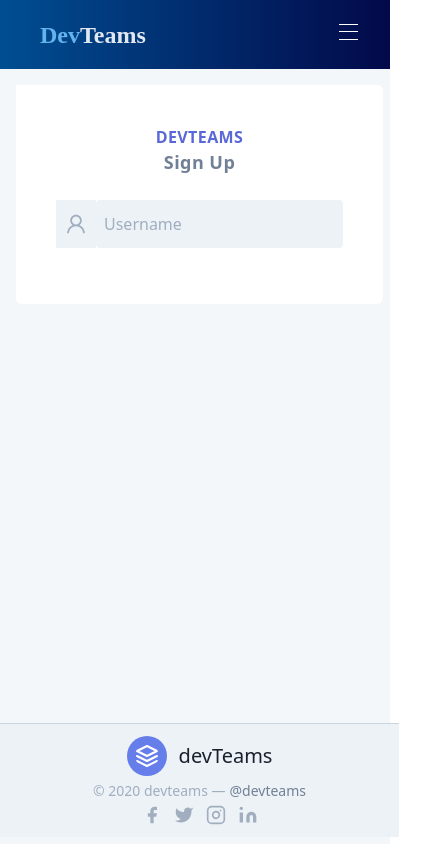
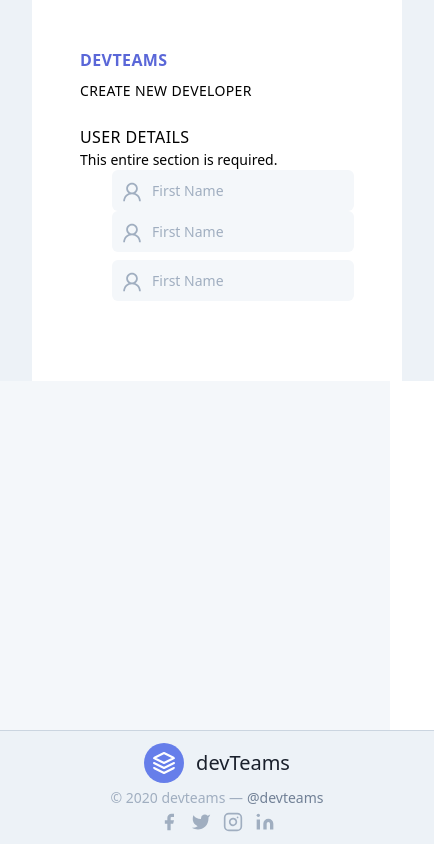
Before and after one commit to yossial/devteams, a Next.js app: page /signup/developer in a window 390 px wide. Shown: the whole page, 434 px wide, since content can reach past the window. Built offline with nearby package versions, Linux system fonts and the light colour scheme.

Commit message:
Changed Hero and Navbar style (added background image)

```diff
--- a/components/SiteLogo.js
+++ b/components/SiteLogo.js
@@ -6,9 +6,9 @@
     <>
       <Link href="/">
         <a className="text-2xl font-bold" onClick={handleClick}>
-          <span className={`${isOpen ? 'text-blue-600' : 'text-blue-400'}`}
+          <span className={`${isOpen ? 'text-blue-600' : 'text-gray-200'}`}
             style={{ fontFamily: 'Sansita Swashed' }}>Dev</span>
-          <span className={`${isOpen ? 'text-gray-700' : 'text-gray-300'}`}
+          <span className={`${isOpen ? 'text-gray-700' : 'text-red-400'}`}
             style={{ fontFamily: 'Inknut Antiqua' }}>Teams</span>
         </a>
       </Link>
--- a/components/layout/Header.js
+++ b/components/layout/Header.js
@@ -11,9 +11,9 @@
   const ctaClass = `px-4 py-2
     ${isOpen ? 'hover:bg-opacity-05' : 'cta bg-red-600 text-white rounded-lg ml-4 hover:bg-red-700'}`
   const handleAnchorClick = () => { handleOpen(false) };
-  const navBgColor = isOpen ? 'bg-gray-100' : 'bg-gradient';
+  const navBgColor = isOpen ? 'bg-gray-100' : isSolid ? 'bg-solid' : 'bg-transparent';
   return (
-    <header className={`header ${navBgColor} nav w-full px-10 md:px-20 sticky top-0 left-0 z-50
+    <header className={`header ${navBgColor} nav w-full px-10 md:px-20 fixed top-0 left-0 z-50
     ${isOpen ? 'h-screen text-gray-700' : 'text-gray-300'} ${isSolid ? 'py-3' : 'py-4'}`}
       id="navbar" >
       <nav className={isOpen ? '' : `flex items-center justify-between`}>
--- a/components/layout/Layout.js
+++ b/components/layout/Layout.js
@@ -9,7 +9,7 @@
   const [isSolid, setIsSolid] = useState(false);
   const [isOpen, setIsOpen] = useState(false)
   const [scrollPos, setScrollpos] = useState(0);
-  const pagesWithHiddenFooter = ['login']//['login', 'signup'];
+  const pagesWithHiddenFooter = ['login', 'signup/developer', 'signup/organization'];
   let isAuthPages = pagesWithHiddenFooter.indexOf(router.pathname.slice(1)) !== -1
   useEffect(() => {
     window.addEventListener('scroll', function () {
@@ -23,19 +23,19 @@
   });
 
   return (
-    <div className="min-h-screen bg-gray-150">
-      { !isAuthPages &&
-        <Header isOpen={isOpen} handleOpen={val => setIsOpen(val)}
-          isSolid={isSolid} />
-      }
+    <div>
+      <div className={`mainGrid h-screen ${isAuthPages ? 'bg-gray-150' : 'bg-cover'}`}>
 
-      <div className={`mainGrid ${isAuthPages ? 'h-screen' : 'min-h-screen91'}`}>
         <main className={isOpen ? 'overflow-hidden' : ''}>
+          {!isAuthPages &&
+            <Header isOpen={isOpen} handleOpen={val => setIsOpen(val)}
+              isSolid={isSolid} />
+          }
           {children}
         </main>
         <Footer />
       </div>
-    </div>
+    </div >
   );
 
 }
--- a/pages/index/index.js
+++ b/pages/index/index.js
@@ -1,5 +1,5 @@
 import React from 'react'
-import Hero from './components/Hero'
+import Hero from './sections/Hero'
 import SectionsList from './sections/SectionsList'
 
 export default function index() {
--- a/pages/index/sections/Features.js
+++ b/pages/index/sections/Features.js
@@ -6,7 +6,7 @@
     <div className="py-12 bg-white" id="about">
       <div className="max-w-screen-xl mx-auto px-4 sm:px-6 lg:px-8">
         <div className="lg:text-center">
-          <p className="brand-txt">DevTeams</p>
+          <p className="brand-txt text-center">DevTeams</p>
           <h3 className="mt-2 text-3xl leading-8 font-extrabold tracking-tight text-gray-900 sm:text-4xl sm:leading-10">
             Invest your time in the right place
       </h3>
--- a/pages/login.js
+++ b/pages/login.js
@@ -15,7 +15,7 @@
 
 
 export default function login() {
-  const { register, handleSubmit, watch, errors } = useForm({
+  const { register, handleSubmit, watch, errors, isValid } = useForm({
     mode: 'onBlur',
     resolver: yupResolver(schema)
   });
@@ -48,28 +48,24 @@
               className="bg-white text-sm rounded shadow-md mx-4 md:mx-auto px-8 md:px-12 pb-8 mb-4">
               <MdFingerprint className="mx-auto text-6xl text-indigo-300 relative"
                 style={{ top: '-1rem' }} />
-              <h1 className="brand-txt">DevTeams</h1>
+              <h1 className="brand-txt text-center">DevTeams</h1>
               <h2 className="mx-auto text-center text-lg text-gray-600 pb-5">Welcome Back!</h2>
-              <div className="formField mb-4">
-                <div className="inputField">
+              <div className="relative my-4">
                 <input name="email" type="text" placeholder="Username"
-                    className="form-input w-full"
+                  className="input-field focus:bg-gray-200 hover:bg-gray-200 w-full"
                   ref={register}
                 />
-                  <div className="input-icon">
+                <span className="input-icon">
                   <AiOutlineUser size={24} />
-                  </div>
-                </div>
+                </span>
                 {errors && <FormError msg={errors?.email?.message} />}
               </div>
-              <div className="formField">
-                <div className="inputField">
+              <div className="relative my-4">
                 <input name="password" type="password" placeholder="Password"
                   ref={register}
-                    className="form-input w-full" />
+                  className="input-field focus:bg-gray-200 hover:bg-gray-200 w-full" />
                 <div className="input-icon">
                   <AiOutlineLock size={24} />
-                  </div>
                 </div>
                 {errors && <FormError msg={errors?.password?.message} />}
               </div>
@@ -77,7 +73,8 @@
                 <button type="submit"
                   className="shadow-md py-3 px-4 mt-0 sm:mt-2 text-green-100
                   cursor-pointer bg-indigo-500 hover:bg-indigo-700
-                  rounded tr-mt text-center w-full">Sign In</button>
+                  rounded tr-mt text-center w-full"
+                  disabled={!!isValid}>Sign In</button>
                 <a className="inline-block align-baseline text-sm
                 text-gray-600 hover:text-gray-900 my-2" href="#">
                   Forgot Password?
--- a/pages/signup/developer.js
+++ b/pages/signup/developer.js
@@ -1,32 +1,75 @@
 import React from 'react'
+import { useForm } from "react-hook-form";
+import { yupResolver } from '@hookform/resolvers';
+import * as yup from "yup";
 import { AiOutlineUser } from "react-icons/ai";
+
+import FormError from '../components/FormError'
+
+const schema = yup.object().shape({
+  fname: yup.string().required(),
+  lname: yup.string().required(),
+  email: yup.string().email().required(),
+  password: yup.string().required('No password provided.')
+    .min(8, 'Password is too short - should be 8 chars minimum.')
+    .matches(/[a-zA-Z]/, 'Password can only contain Latin letters.')
+});
 
 export default function developer() {
   return (
-    <section className="flex flex-raw mx-4 md:mx-auto pt-4 shadow-none lg:shadow-lg rounded-md
-    overflow-hidden md:max-w-4xl lg:max-w-5xl justify-around">
-      <img src="/static/signup.jpg" alt="signup"
-        className="hidden lg:block w-full md:w-2/5 h-75" />
-      <form className="w-full bg-white md:w-3/5 p-10 rounded-r-md">
-        <div className="form-header mb-6">
-          <h1 className="brand-txt">
-            DevTeams</h1>
-          <h2 className="mx-auto text-center text-lg text-gray-600 font-semibold tracking-wide">Sign Up</h2>
+    <div className="lg:flex h-full">
+      <div className="hidden lg:block lg:w-1/3">
+        <img src="/static/signup.jpg" alt="signup" id="dev-signup" />
       </div>
-        <div className="flex mb-4">
-          <div className="formField">
-            <div className="inputField">
-              <input name="email" type="text" placeholder="Username"
-                className="form-input"
-              />
-              <div className="input-icon">
+      <main className="flex-1 bg-gray-200 w-full lg:w-3/5">
+        <section className="bg-white h-full p-12 mx-8 lg:mx-0">
+          <div className="lg:flex lg:flex-col">
+            <h1 className="brand-txt lg:text-xl mb-2">DevTeams</h1>
+            <h2 className="form-main-title lg:w-1/3 sm:text-lg">Create New Developer</h2>
+          </div>
+          <form>
+            <div className="lg:flex mb-8">
+              <div className="lg:w-1/3">
+                <legend className="form-section-title">User Details</legend>
+                <p className="text-sm font-light text-red">This entire section is required.</p>
+              </div>
+              <div className="lg:w-2/3 ml-8">
+                <div className="lg:flex items-start">
+                  <div className="w-1/2">
+                    <div className="relative">
+                      <input type="text" className="input-field focus:bg-gray-200 hover:bg-gray-200"
+                        placeholder="First Name" autoComplete="off" />
+                      <span className="input-icon">
                         <AiOutlineUser size={24} />
+                      </span>
+                    </div>
+
+                  </div>
+                  <div className="formField w-1/2">
+                    <div className="relative">
+                      <input type="text" className="input-field focus:bg-gray-200 hover:bg-gray-200" placeholder="First Name" autoComplete="off" />
+                      <span className="input-icon">
+                        <AiOutlineUser size={24} />
+                      </span>
+                    </div>
+                  </div>
+                </div>
+                <div className="lg:flex">
+                  <div className="formField my-2 lg:w-full">
+                    <div className="relative">
+                      <input type="text" className="input-field focus:bg-gray-200 hover:bg-gray-200"
+                        placeholder="First Name" autoComplete="off" />
+                      <span className="input-icon">
+                        <AiOutlineUser size={24} />
+                      </span>
                     </div>
                   </div>
                 </div>
               </div>
-
+            </div>
           </form>
         </section>
+      </main>
+    </div>
   )
 }
--- a/styles/index.css
+++ b/styles/index.css
@@ -11,7 +11,7 @@
 }
 
 body * {
-  @apply transition-colors duration-200 ease-in;
+  @apply transition-colors duration-150 ease-in;
 }
 
 .mainGrid {
@@ -24,7 +24,7 @@
 }
 
 .brand-txt {
-  @apply text-base leading-6 text-indigo-600 font-semibold tracking-wide uppercase text-center;
+  @apply text-base leading-6 text-indigo-600 font-semibold tracking-wide uppercase;
 }
 
 /*navbar*/
@@ -41,14 +41,33 @@
   transition: background ease-in-out .2s;
 }
 
-.bg-gradient {
-  background: #2c5282;
-  /* fallback for old browsers */
-  background: -webkit-linear-gradient(to right, #004e92, #020949);
-  /* Chrome 10-25, Safari 5.1-6 */
-  background: linear-gradient(to right, #004e92, #020949);
-  /* W3C, IE 10+/ Edge, Firefox 16+, Chrome 26+, Opera 12+, Safari 7+ */
+.bg-cover {
+  /* @apply bg-gradient-to-r from-blue-700 via-blue-800 to-blue-900; */
+  background-image: url('/static/Joy.jpg');
+  background-size: cover;
+}
 
+.bg-transparent {
+  background: transparent;
+}
+
+.bg-solid {
+  background-color: rgba(0, 0, 0, 0.8)
+}
+
+.wrap {
+  position: relative;
+}
+
+.wrap:before {
+  content: "";
+  position: absolute;
+  top: 0;
+  left: 0;
+  height: 100%;
+  width: 100%;
+  background: rgba(0, 0, 0, 0.33);
+  z-index: 9;
 }
 
 .vertical.divider {
@@ -89,37 +108,29 @@
   bottom: 0;
 }
 
-/* forms */
-.inputField {
-  @apply flex flex-row-reverse;
+img.dev-signup {
+  width: -webkit-fill-available;
+  height: -webkit-fill-available;
 }
 
-.form-input {
-  @apply outline-none rounded bg-gray-200 text-base transition-all duration-200 ease-in-out py-3 px-2;
+/* forms */
+
+.form-main-title {
+  @apply uppercase tracking-wide text-sm mb-6;
 }
 
-.form-input::placeholder {
-  @apply text-gray-500;
+.form-section-title {
+  @apply uppercase tracking-wide text-base;
+}
+
+.input-field:focus+span {
+  @apply text-indigo-500;
+}
+
+.input-field {
+  @apply py-2-5 text-sm bg-gray-150 rounded-md pl-10 outline-none;
 }
 
 .input-icon {
-  @apply flex items-center p-2 pointer-events-none bg-gray-200 text-gray-500;
+  @apply py-2-5 absolute inset-y-0 left-0 pl-2 text-gray-500;
 }
-
-.formField input:focus,
-.formField input:hover {
-  @apply bg-gray-150;
-}
-
-.formField input {
-  @apply text-gray-700;
-}
-
-.formField input:focus~.input-icon,
-.formField input:hover~.input-icon {
-  @apply bg-gray-150;
-}
-
-.formField input:focus~.input-icon svg {
-  @apply text-indigo-600;
-}
--- a/tailwind.config.js
+++ b/tailwind.config.js
@@ -45,6 +45,16 @@
           ...defaultTheme.colors.indigo
         }
       },
+      spacing: {
+        '2-5': '0.625rem'
+      },
+      maxHeight: {
+        '0': '0',
+        '1/4': '25%',
+        '1/2': '50%',
+        '3/4': '75%',
+        'full': '100%',
+      },
       backgroundOpacity: {
         '01': '0.1',
         '05': '.05',
@@ -70,7 +80,8 @@
         '90': '90%',
       },
       zIndex: {
-        '1': '1'
+        '1': 1,
+        '99999': 99999
       },
       transitionProperty: {
         'background': 'background-color'
@@ -78,7 +89,7 @@
     },
     variants: {
       backgroundColor: ['responsive', 'hover', 'focus'],
-      textColor: ['responsive', 'hover', 'focus', 'group-focus'],
+      textColor: ['responsive', 'hover', 'focus', 'group-focus', 'focus-within'],
     },
     plugins: [],
   }
```
Also changed, not shown: pages/index/sections/Hero.js (renamed from pages/index/components/Hero.js, +10 -9 lines), 1 other file (tests, documents, lock files or other folders). Lines whose indentation alone changed are shown as unchanged.
